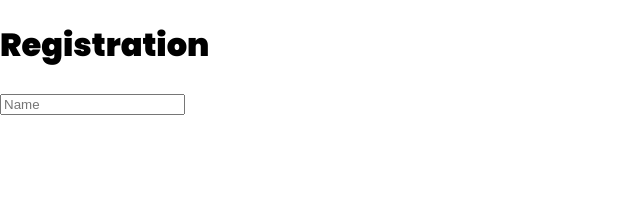
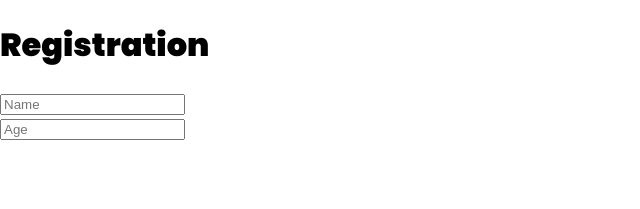
Before and after one commit to roshh4/health-scheme-management, a React (Create React App) app in the folder client/: page / in a window 1280 px wide. Shown: the top 209 px of the page, without its empty margins (0-640 px from the left). Built offline with nearby package versions, Linux system fonts and the light colour scheme.

Commit message:
made changes to Registration page

```diff
--- a/client/src/Registration/regis.jsx
+++ b/client/src/Registration/regis.jsx
@@ -7,7 +7,10 @@ const regis = () => {
         <form action=''>
             <h1>Registration</h1>
             <div className='input_box'></div>
-                <input type='text' placeholder='Name'/>
+                <input type='text' placeholder='Name' required/>
+            <div className='input_box'></div>
+                <input type='text' placeholder='Age' required/>
+
         </form>
     </div>
   )
```
